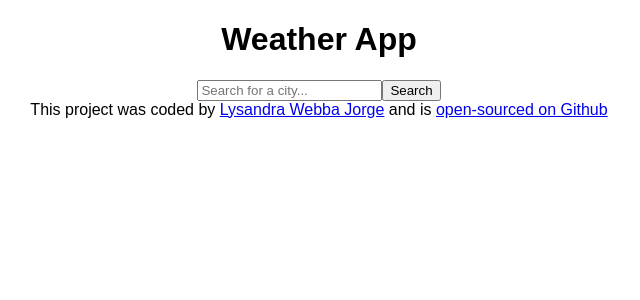
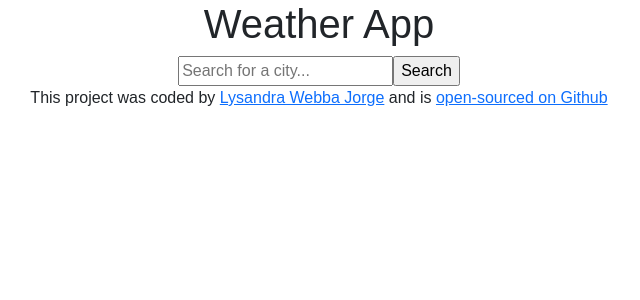
Before and after one commit to OnyxQueen0128/React-Weather-App, a React (Create React App) app: page / in a window 1280 px wide. Shown: the top 300 px of the page, without its empty margins (321-961 px from the left). Built offline with nearby package versions, Linux system fonts and the light colour scheme.

Commit message:
added bootstrap and package updates

```diff
--- a/package.json
+++ b/package.json
@@ -7,9 +7,10 @@
     "@testing-library/react": "^13.4.0",
     "@testing-library/user-event": "^13.5.0",
     "axios": "^0.27.2",
+    "bootstrap": "^5.2.2",
     "react": "^18.2.0",
     "react-dom": "^18.2.0",
-    "react-scripts": "5.0.1",
+    "react-scripts": "^2.1.3",
     "web-vitals": "^2.1.4"
   },
   "scripts": {
--- a/src/App.js
+++ b/src/App.js
@@ -1,9 +1,11 @@
+import React from "react";
 import "./styles.css";
 import SearchEngine from "./SearchEngine";
 
 export default function App() {
   return (
     <div className="App">
+      <div className="container">
         <h1>Weather App</h1>
         <SearchEngine />
         <footer>
@@ -11,7 +13,7 @@ export default function App() {
           <a
             href="https://www.linkedin.com/in/lysandrawj/"
             target="_blank"
-          rel="noreferrer"
+            rel="noopener noreferrer"
           >
             Lysandra Webba Jorge
           </a>{" "}
@@ -19,11 +21,12 @@ export default function App() {
           <a
             href="https://github.com/OnyxQueen0128/react-weather-app"
             target="_blank"
-          rel="noreferrer"
+            rel="noopener noreferrer"
           >
             open-sourced on Github
           </a>
         </footer>
       </div>
+    </div>
   );
 }
--- a/src/index.js
+++ b/src/index.js
@@ -1,5 +1,6 @@
-import { StrictMode } from "react";
+import React, { StrictMode } from "react";
 import { createRoot } from "react-dom/client";
+import "bootstrap/dist/css/bootstrap.css";
 
 import App from "./App";
 
```
Also changed, not shown: 1 other file (tests, documents, lock files or other folders). Lines whose indentation alone changed are shown as unchanged.
